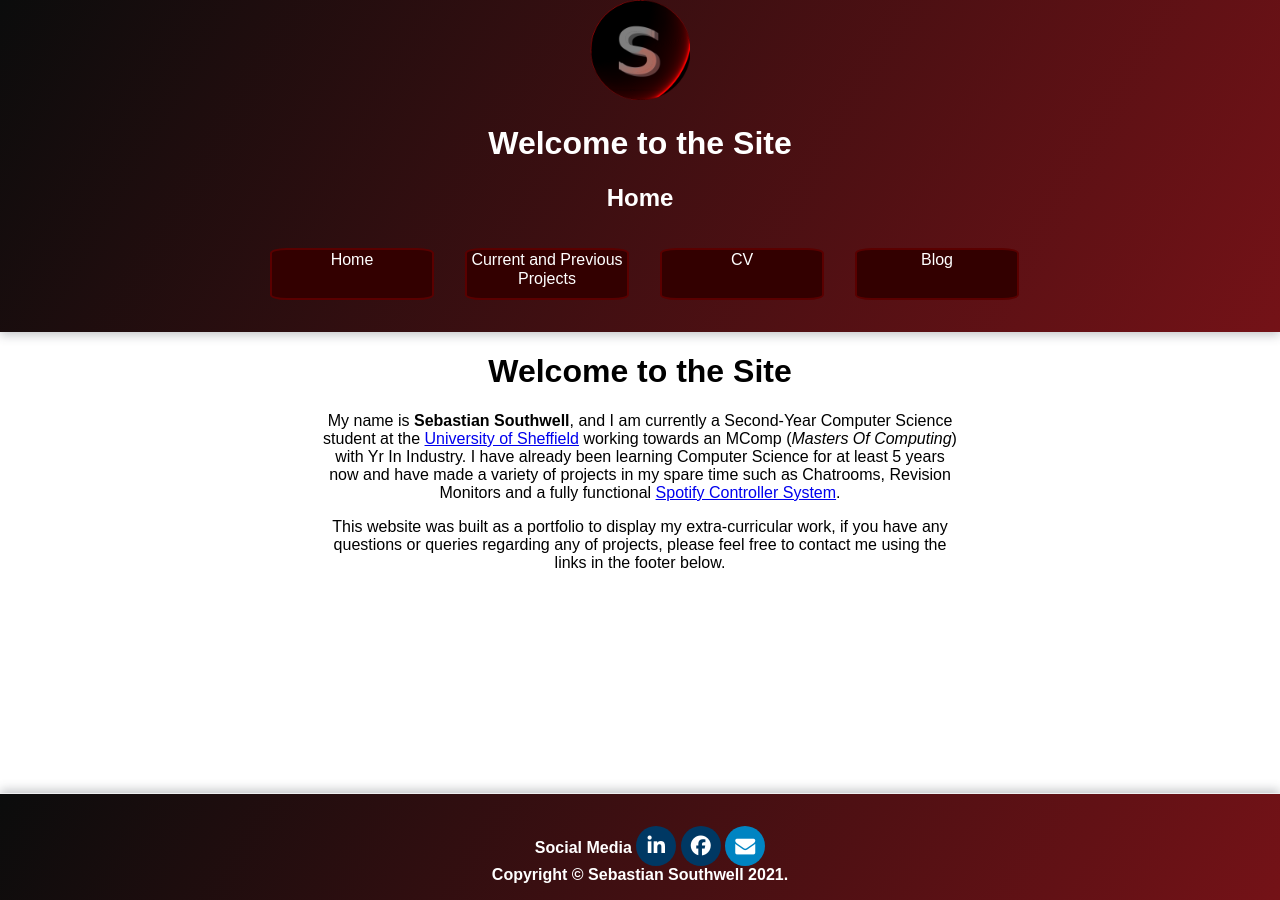
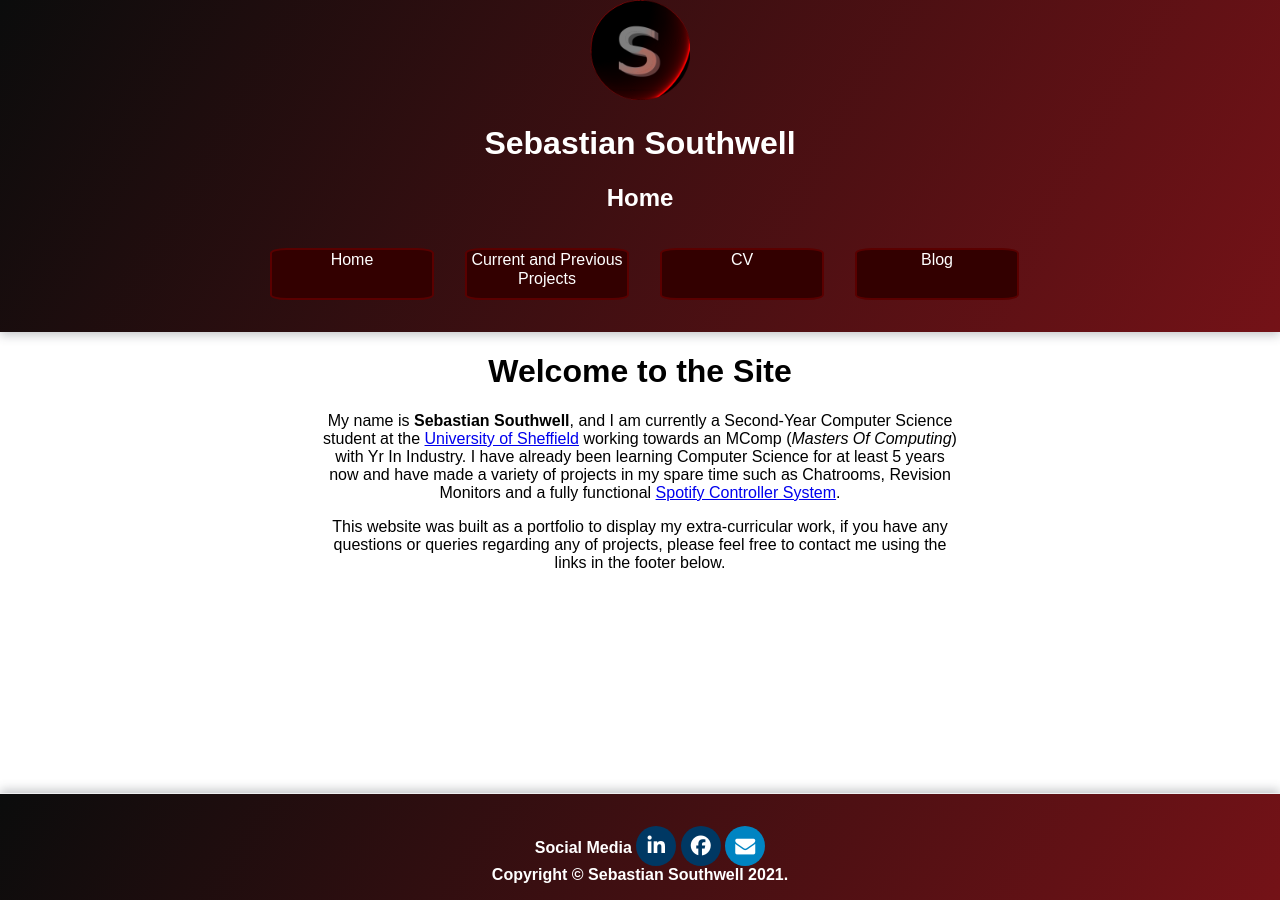
Before and after one commit to sebasouthwell/sebasouthwell.github.io, a Jekyll site: the page built from index.md, in a window 1280 px wide. Built offline with Jekyll 4.4.1, drawn with Linux system fonts in a browser that asks for light colours; nearby versions of some CDN libraries; our own code applies the rules of GitHub Pages for plain Markdown files.

Commit message:
Changed page titles

```diff
--- a/index.md
+++ b/index.md
@@ -1,5 +1,6 @@
 ---
 layout: default
+title: Sebastian Southwell
 description: Home
 ---
 
```
Also changed, not shown: projects.md (+1 -0 lines).
